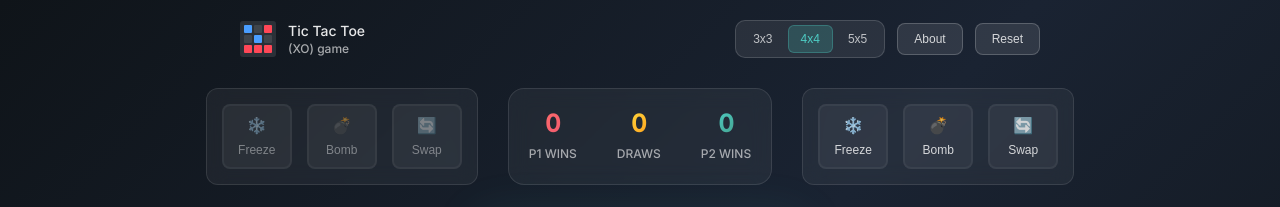
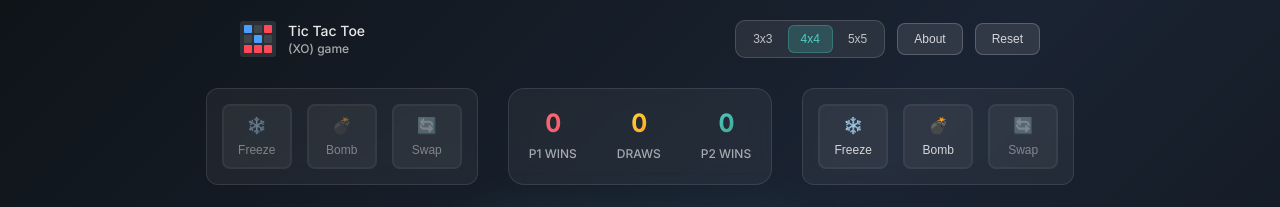
Before and after one commit to mahmoudalnkeeb/tic-tac-toe-multiplayer, a Next.js app: page / in a window 1280 px wide. Shown: the top 207 px of the page. Built offline with nearby package versions, Linux system fonts and the light colour scheme.

Commit message:
feat(PowerUps): prevent using Swap power-up when fewer than 2 symbols are placed

```diff
--- a/src/components/XOGame/PowerUps/PowerUps.jsx
+++ b/src/components/XOGame/PowerUps/PowerUps.jsx
@@ -2,12 +2,15 @@
 
 import { SYMBOL_O, SYMBOL_X } from "@/data/constants";
 import { POWER_UPS_BUTTONS } from "@/data/staticData";
+import { getPlacedSymbolCount } from "@/functions/gameUtility";
 import { useXOStore } from "@/stores/xo.store/xo.store";
 import PowerUpButton from "./PowerUpButton/PowerUpButton";
 import s from "./PowerUps.module.scss";
 
 const PowerUps = ({ player }) => {
-  const { boardSize, powerUps, playerTurn, winner } = useXOStore((s) => s);
+  const { boardSize, board, powerUps, playerTurn, winner } = useXOStore(
+    (s) => s
+  );
   const playerPowerUps = Object.entries(powerUps[player]);
   const isPlayer1 = playerTurn !== SYMBOL_O && player === "player1";
   const isPlayer2 = playerTurn !== SYMBOL_X && player === "player2";
@@ -24,7 +27,12 @@ const PowerUps = ({ player }) => {
     <div className={classes}>
       {POWER_UPS_BUTTONS.map((buttonData, index) => {
         const { available, coolDown } = playerPowerUps[index][1];
-        const disable = !available || isPlayer1 || isPlayer2 || winner;
+        const numberOfPlacedSymbols = getPlacedSymbolCount(board);
+        const powerName = playerPowerUps[index][0];
+        const hasTwoSymbols = numberOfPlacedSymbols < 2;
+        const swapCondition = powerName === "swap" && hasTwoSymbols;
+        const disable =
+          !available || isPlayer1 || isPlayer2 || winner || swapCondition;
 
         return (
           <PowerUpButton
--- a/src/functions/gameUtility.js
+++ b/src/functions/gameUtility.js
@@ -98,3 +98,7 @@ export function bothPlayersWonWithSwap({
 
   return usedSwap && bothWon && !sameWinner;
 }
+
+export function getPlacedSymbolCount(board) {
+  return board.flat().filter((square) => square.fillWith).length;
+}
```
